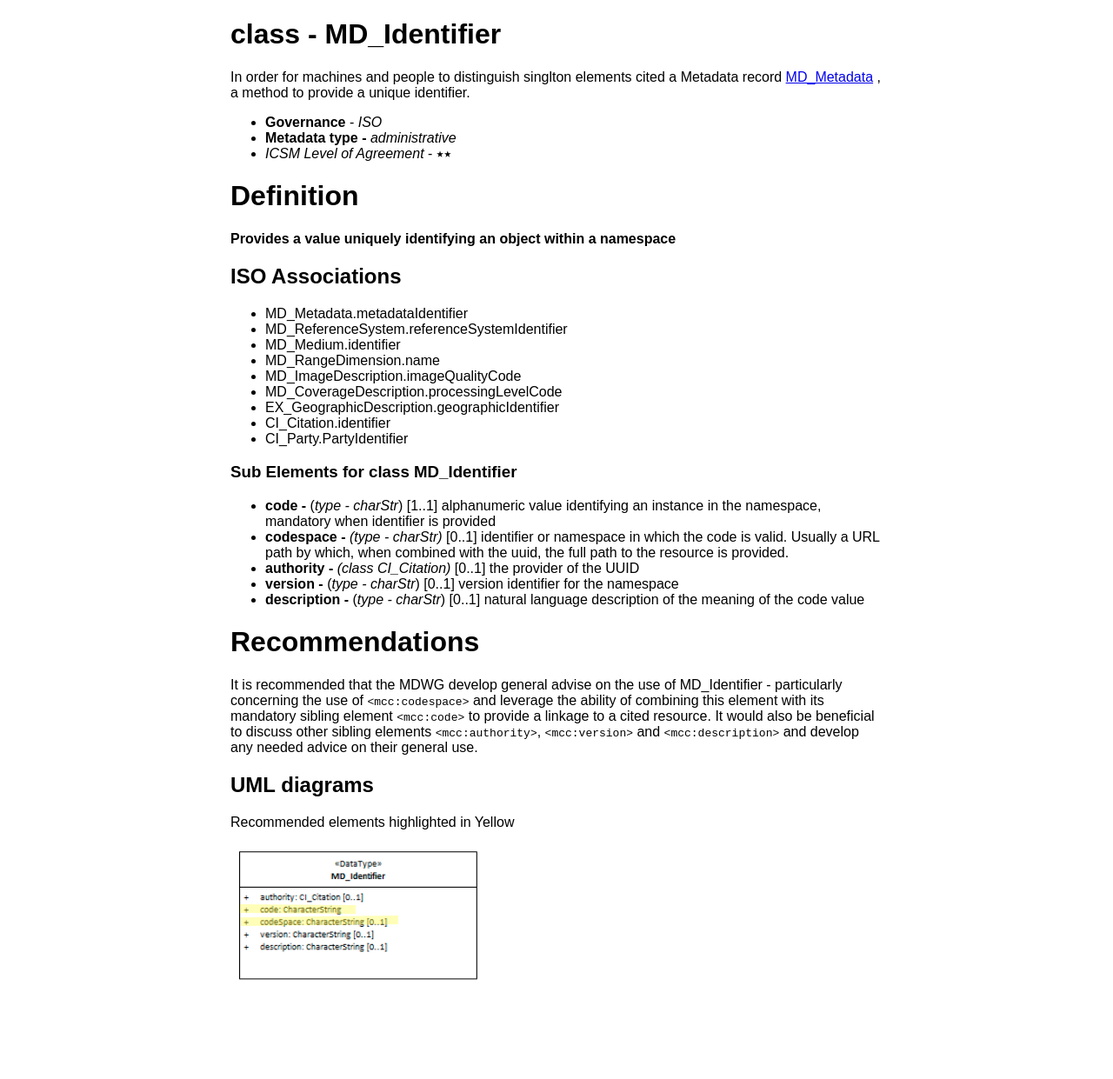
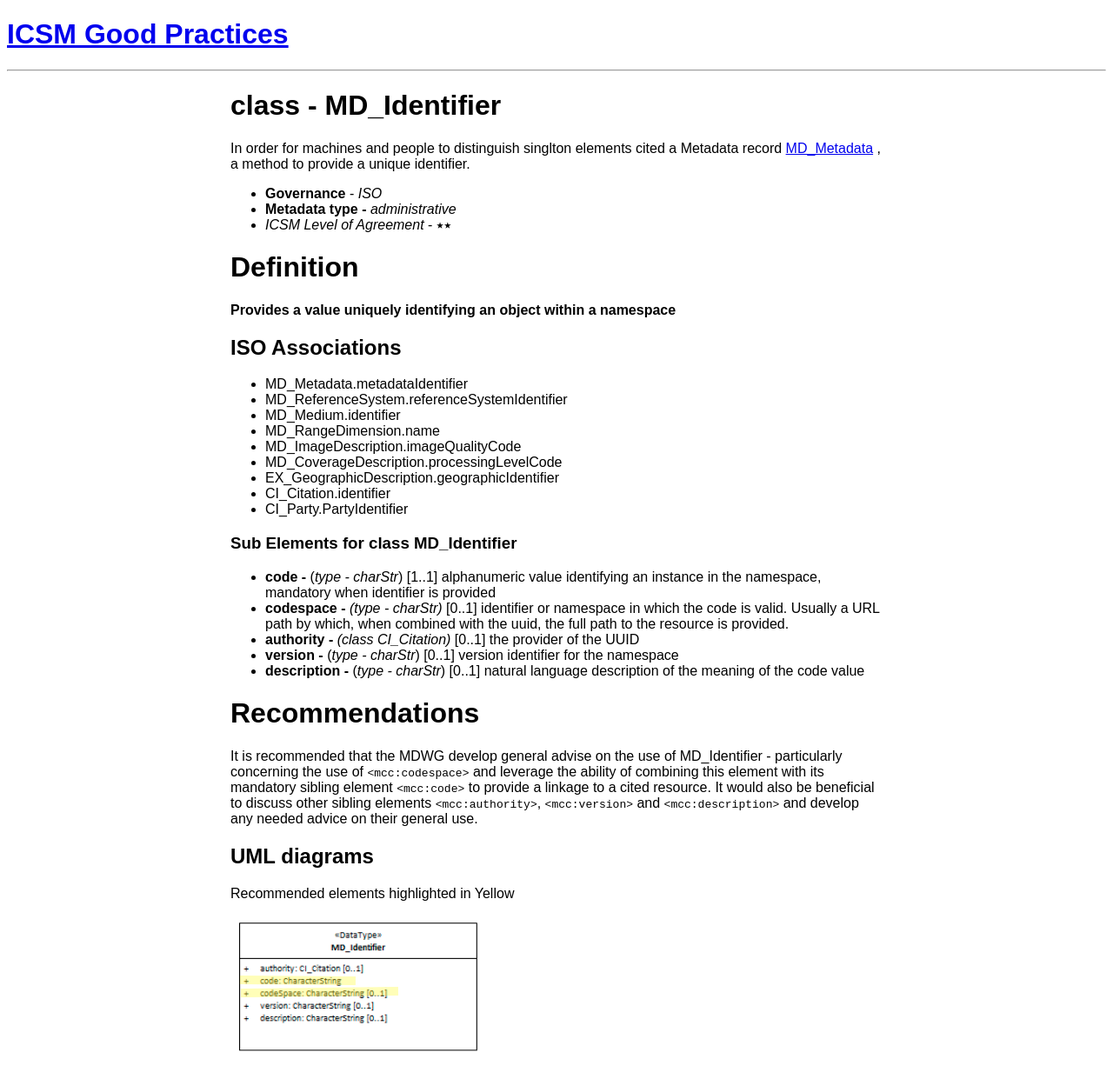
Before and after one commit to OpenWork-NZ/mdwg, a Jekyll site: the page built from _defs/class-MD_Identifier.md, in a window 1280 px wide. Shown: the whole page at 87% size. Built offline with Jekyll 4.4.1, drawn with Linux system fonts in a browser that asks for light colours; before the commit the page ends 1159 px from its top, so only the background shows below that.

Commit message:
Add homepage link.

```diff
--- a/_layouts/page.html
+++ b/_layouts/page.html
@@ -23,6 +23,9 @@
   </style>
 </head>
 <body>
+  <h1><a href="https://openwork-nz.github.io/mdwg/defs/TableOfContents">ICSM Good Practices</a></h1>
+  <hr />
+
   {% if page.section %}<aside>
     <ul>{% for def in site.defs %}{% if def.section == page.section %}
       <li><a href="{{ def.url | relative_url }}">{{ def.title }}</a></li>
```
